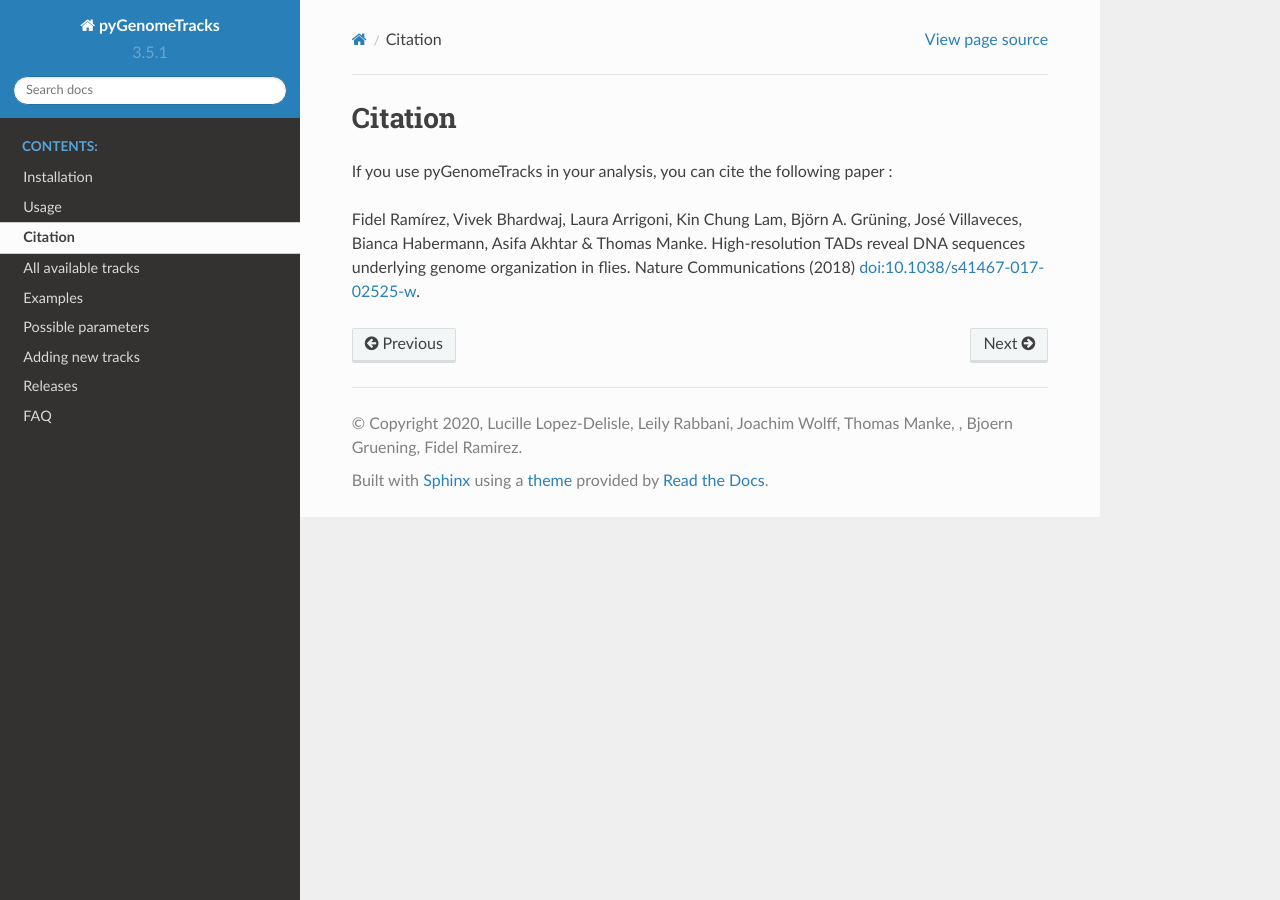
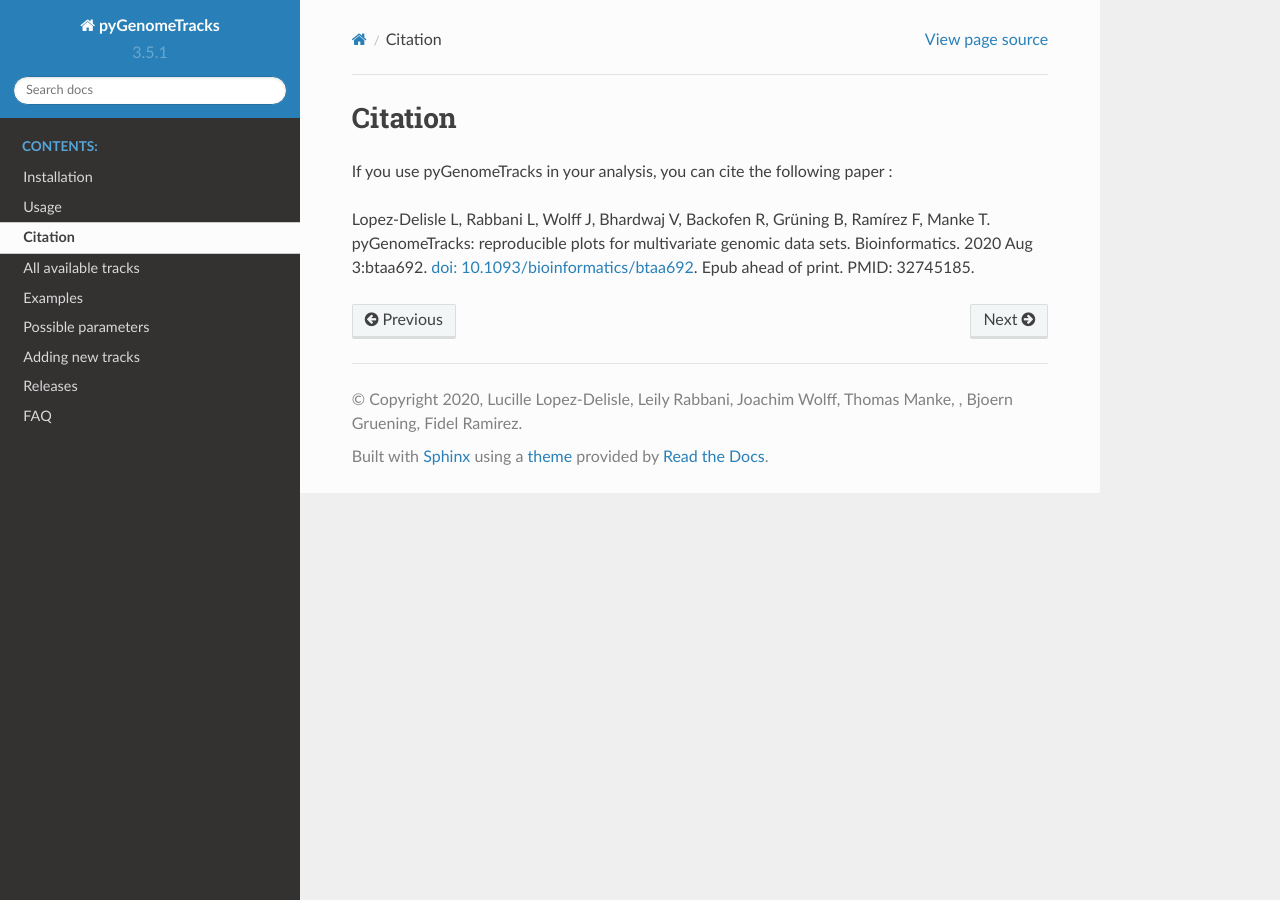
Before and after one commit to deeptools/pyGenomeTracks, a Sphinx documentation site: the page built from docs/content/citation.rst, in a window 1280 px wide. Built offline with Sphinx 7.4.7 and the Read the Docs theme 2.0.0, drawn with Linux system fonts in a browser that asks for light colours.

Commit message:
add graphical abstract and citation

```diff
--- a/docs/content/citation.rst
+++ b/docs/content/citation.rst
@@ -3,4 +3,4 @@
 
 If you use pyGenomeTracks in your analysis, you can cite the following paper :
 
-Fidel Ramírez, Vivek Bhardwaj, Laura Arrigoni, Kin Chung Lam, Björn A. Grüning, José Villaveces, Bianca Habermann, Asifa Akhtar & Thomas Manke. High-resolution TADs reveal DNA sequences underlying genome organization in flies. Nature Communications (2018) `doi:10.1038/s41467-017-02525-w <https://www.nature.com/articles/s41467-017-02525-w>`_.
+Lopez-Delisle L, Rabbani L, Wolff J, Bhardwaj V, Backofen R, Grüning B, Ramírez F, Manke T. pyGenomeTracks: reproducible plots for multivariate genomic data sets. Bioinformatics. 2020 Aug 3:btaa692. `doi: 10.1093/bioinformatics/btaa692 <https://doi.org/10.1093/bioinformatics/btaa692>`_. Epub ahead of print. PMID: 32745185.
--- a/docs/index.rst
+++ b/docs/index.rst
@@ -19,6 +19,10 @@
 - narrow peaks
 - links
 - Hi-C matrices
+
+Here is a scheme which describe how pyGenomeTracks is working (graphical abstract of `Lopez-Delisle et al. 2020 <https://doi.org/10.1093/bioinformatics/btaa692>`_):
+
+.. image:: content/images/graphicalabstract.png
 
 pyGenomeTracks can make plots with or without Hi-C data. The following is an example output of
 pyGenomeTracks from `Ramírez et al. 2017 <https://www.nature.com/articles/s41467-017-02525-w>`_.
```
Also changed, not shown: README.md (+6 -1 lines).
